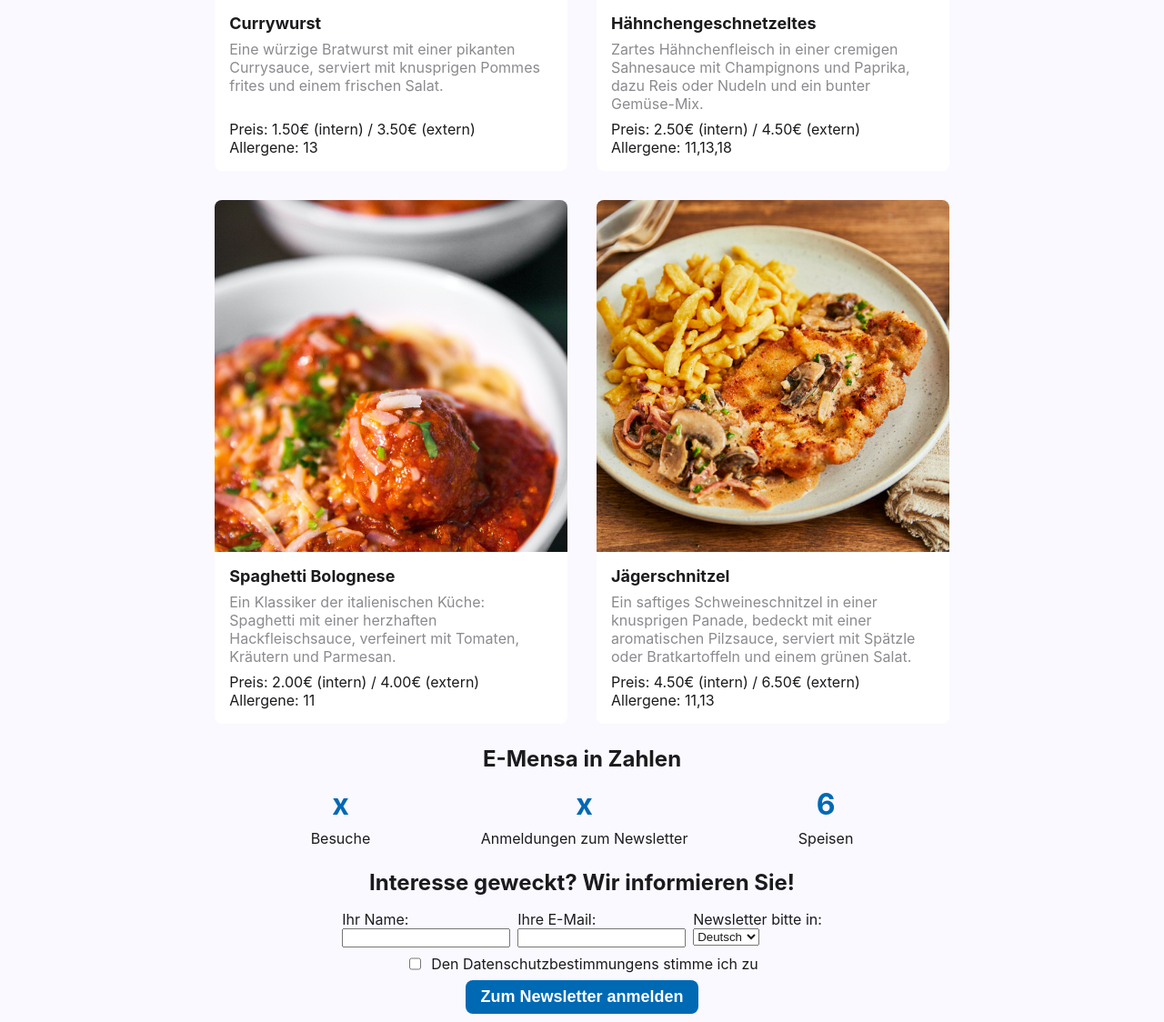
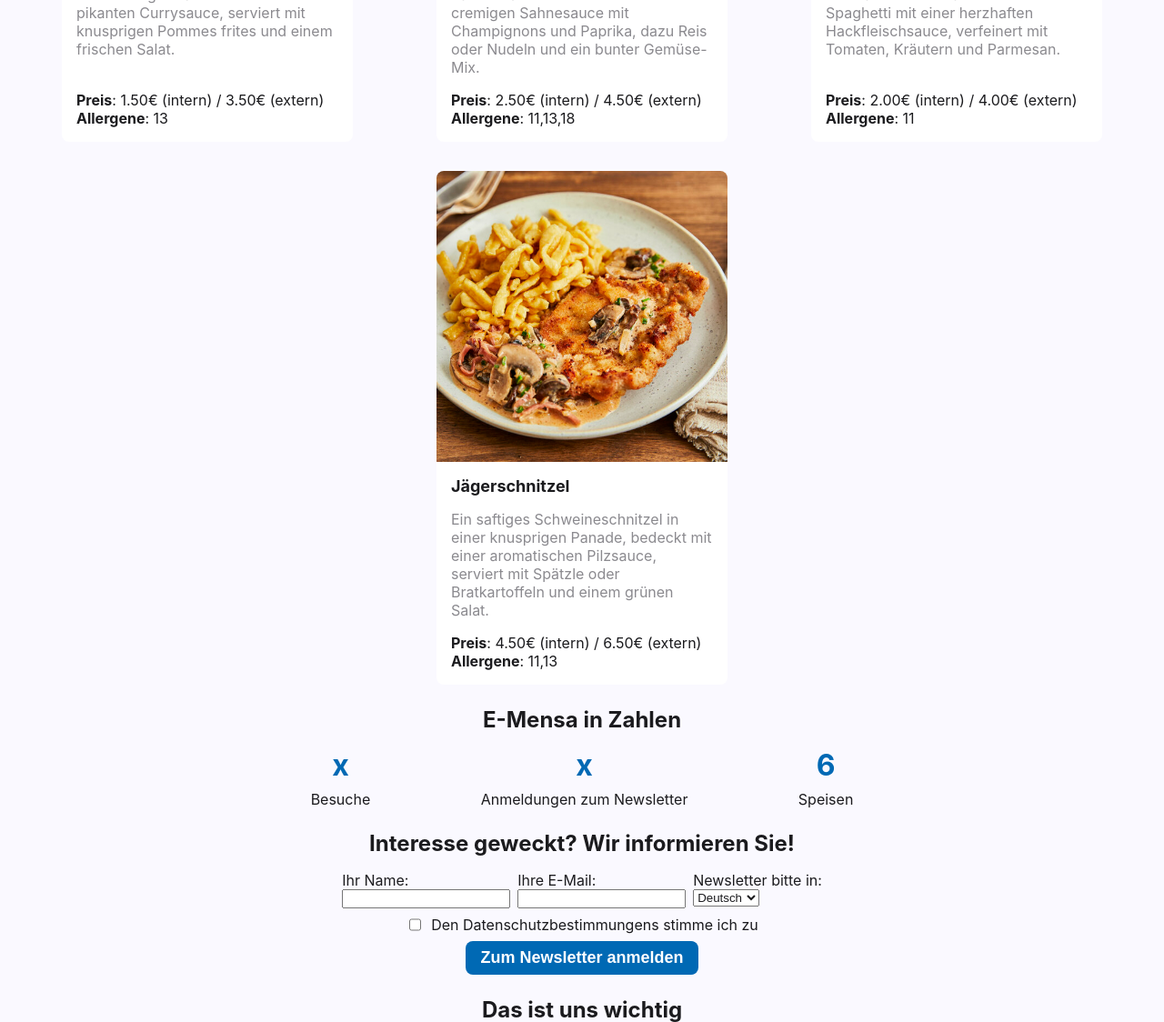
Before and after one commit to IsAvaible/DBWT-E-Mensa, a PHP site: page / in a window 1280 px wide. Shown: the part 1041-2165 px from the top of the page at 91% size. Run offline with PHP 8.4, Linux system fonts and the light colour scheme.

Commit message:
Food Menu Styleanpassungen

```diff
--- a/werbeseite/index.css
+++ b/werbeseite/index.css
@@ -104,15 +104,18 @@ nav > a {
 }
 
 .food-menu {
-    width: 100%;
+    width: min(88rem, 100%);
+    margin: 0 auto;
     display: flex;
     flex-direction: row;
     flex-wrap: wrap;
+    justify-content: space-evenly;
     gap: 2rem;
 }
 
 .food-card {
     background-color: white;
+    max-width: 20rem;
     width: calc(50% - 1rem);
     border-radius: 0.5rem;
     aspect-ratio: 4/3;
@@ -131,7 +134,7 @@ nav > a {
     flex-grow: 1;
     display: flex;
     flex-direction: column;
-    gap: 0.5rem;
+    gap: 1rem;
     padding: 1rem;
 }
 
--- a/werbeseite/index.php
+++ b/werbeseite/index.php
@@ -86,7 +86,7 @@ if (is_file("newsletter.csv")) {
     </div>
 </div>
 <h2 id="menu">Köstlichkeiten die Sie erwarten</h2>
-<div class="food-menu">
+<div class="food-menu full-bleed">
     <?php
     if (isset($meals)) { // meals.php included
         foreach ($meals as $meal) {
@@ -96,8 +96,8 @@ if (is_file("newsletter.csv")) {
                         <h3>{$meal['name']}</h3>
                         <p>{$meal['description']}</p>
                         <div class='food-properties'>
-                            <p>Preis: " . number_format($meal['price_intern'], 2) . "€ (intern) / " . number_format($meal['price_extern'], 2) . "€ (extern)</p>
-                            <p>Allergene: " . implode(',', $meal['allergens']) . "</p>
+                            <p><strong>Preis</strong>: " . number_format($meal['price_intern'], 2) . "€ (intern) / " . number_format($meal['price_extern'], 2) . "€ (extern)</p>
+                            <p><strong>Allergene</strong>: " . implode(',', $meal['allergens']) . "</p>
                         </div>
                     </div>
                 </div>";
```
